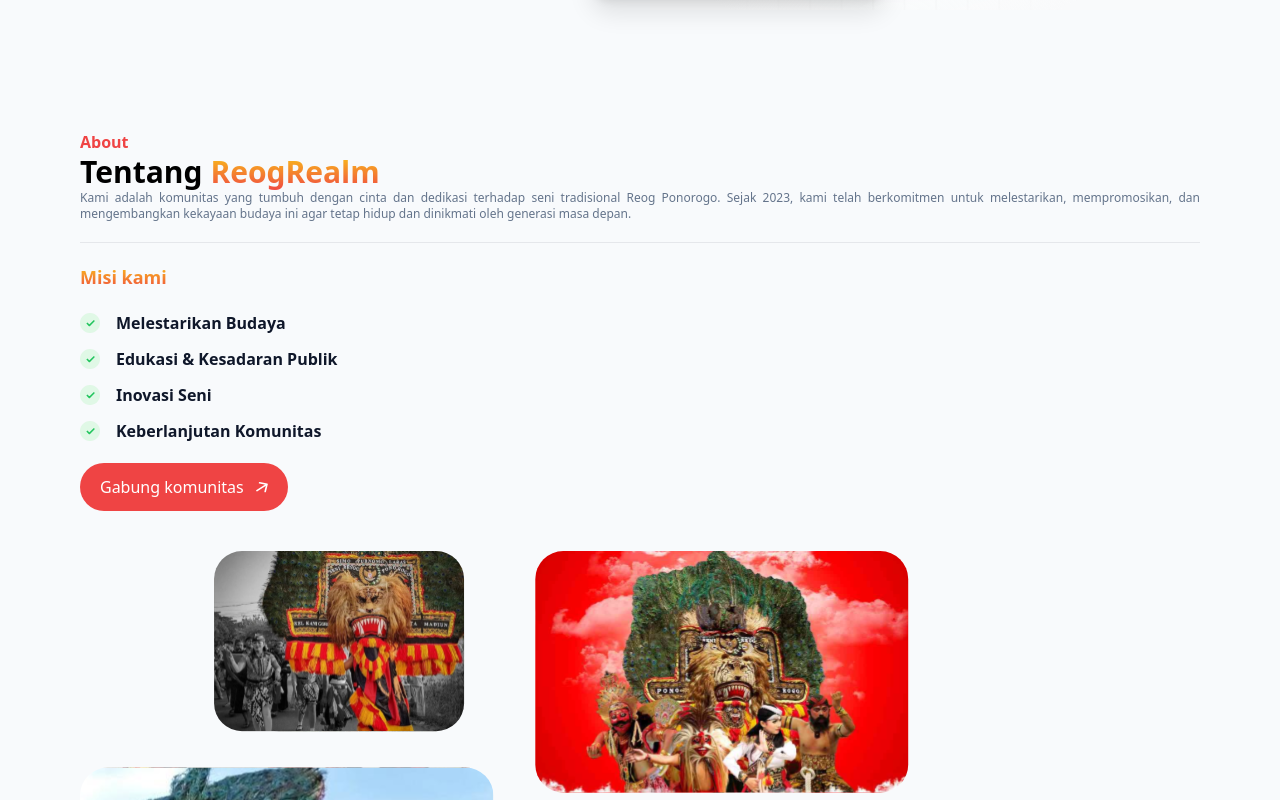
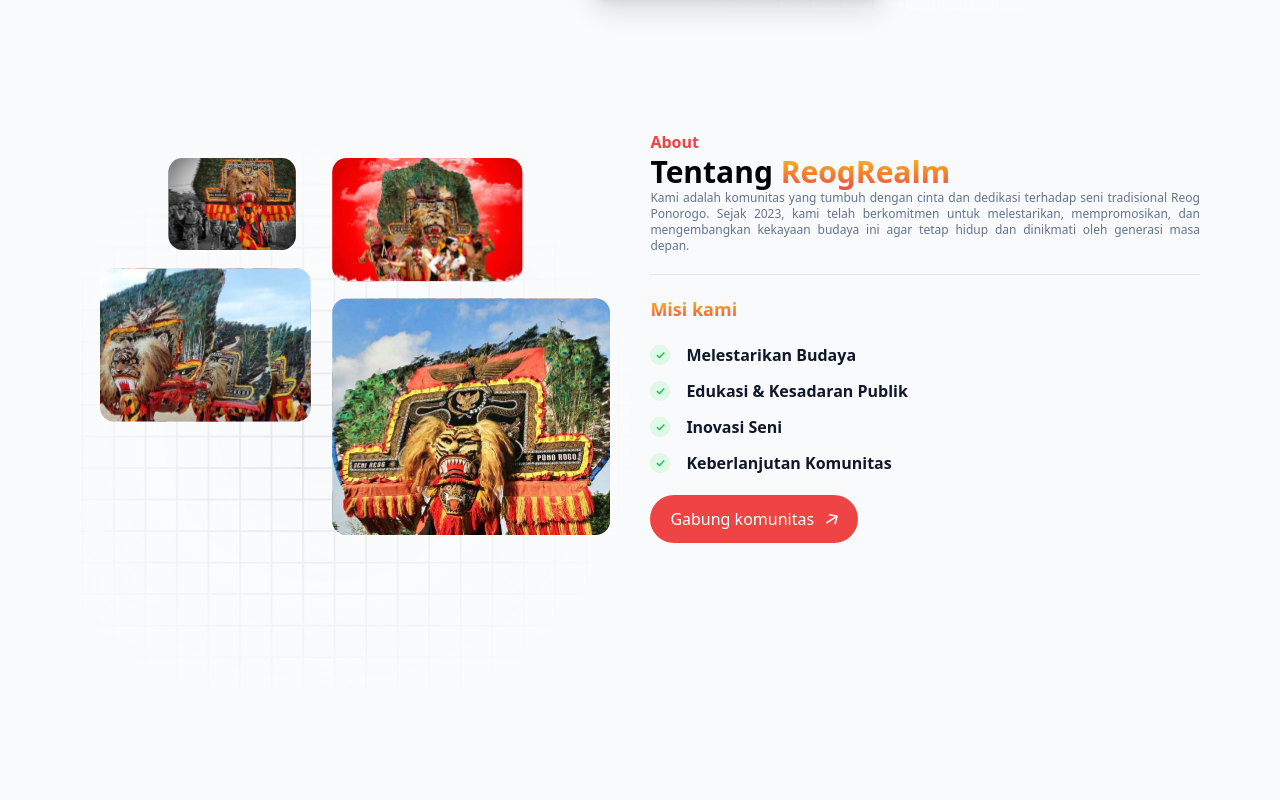
Before and after one commit to Taufik-H/reogrealm, a Next.js app: page / in a window 1280 px wide. Shown: the part 620-1420 px from the top of the page. After the commit the page ends 1308 px from the top, so only its background shows below. Built offline with nearby package versions, Linux system fonts and the light colour scheme.

Commit message:
about responsive

```diff
--- a/components/About.tsx
+++ b/components/About.tsx
@@ -6,8 +6,15 @@
 const About = () => {
   return (
     <section className="p-container max-container py-10">
-      <div className="flexBetween  flex-col-reverse gap-5">
-        <div className="">
+      <div className="flexBetween  flex-col-reverse gap-5 md:flex-row md:items-center">
+        <div className="lg:w-6/12 p-5 relative flex justify-center items-center">
+          <Image
+            src={"/pattern.svg"}
+            height={1000}
+            width={1000}
+            alt="about-image"
+            className="object-cover object-center absolute top-0 -z-10"
+          />
           <Image
             src={"/imageabout.svg"}
             height={1000}
@@ -16,7 +23,7 @@
             className="object-contain"
           />
         </div>
-        <div className="">
+        <div className="lg:w-6/12">
           <p className="text-red-500 font-semibold capitalize">about</p>
           <h2 className="text-3xl font-bold">
             Tentang{" "}
@@ -24,7 +31,7 @@
               ReogRealm
             </span>
           </h2>
-          <p className="mb-5 text-justify text-xs text-slate-500">
+          <p className="mb-5 text-justify text-xs md:text-md text-slate-500">
             Kami adalah komunitas yang tumbuh dengan cinta dan dedikasi terhadap
             seni tradisional Reog Ponorogo. Sejak 2023, kami telah berkomitmen
             untuk melestarikan, mempromosikan, dan mengembangkan kekayaan budaya
```
